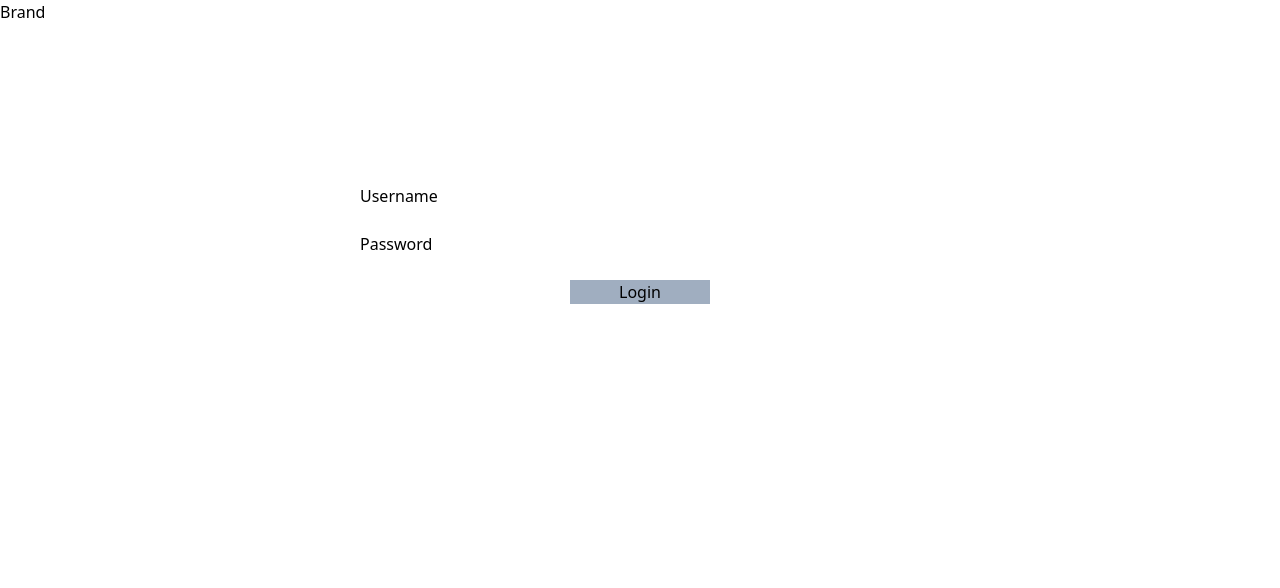
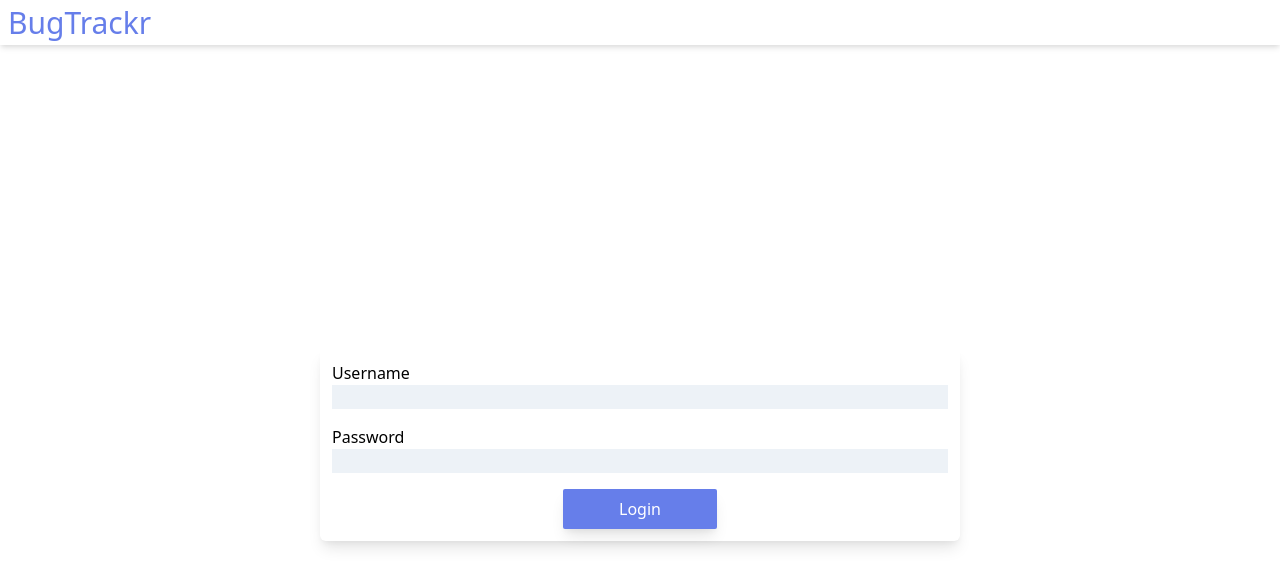
Before and after one commit to BugTrackr/bugtrackr, a React app in the folder client/: page /login in a window 1280 px wide. Shown: the top 588 px of the page. Built offline with nearby package versions, Linux system fonts and the light colour scheme.

Commit message:
added styles and a new component (ProjectDetail)

```diff
--- a/client/src/components/BodyNav.jsx
+++ b/client/src/components/BodyNav.jsx
@@ -3,11 +3,11 @@ import { NavLink, useLocation } from 'react-router-dom';
 
 export default (props) => {
   return (
-    <div>
-      <NavLink to="/projects" activeClassName="text-blue-500">
+    <div className="flex flex-col flex-none">
+      <NavLink to="/projects" activeClassName="text-indigo-500">
         Projects
       </NavLink>
-      <NavLink to="/bugs" activeClassName="text-blue-500">
+      <NavLink to="/bugs" activeClassName="text-indigo-500">
         Your assigned bugs
       </NavLink>
     </div>
--- a/client/src/components/Content.jsx
+++ b/client/src/components/Content.jsx
@@ -4,7 +4,7 @@ import DisplaySection from './DisplaySection';
 
 export default () => {
   return (
-    <div>
+    <div className="w-full flex align-center p-4 space-x-4">
       <BodyNav />
       <DisplaySection />
     </div>
--- a/client/src/components/Detail.jsx
+++ b/client/src/components/Detail.jsx
@@ -1,7 +1,14 @@
 import React from 'react';
-import { useParams, useRouteMatch } from 'react-router-dom';
+import { useParams, Switch, Route } from 'react-router-dom';
 
+import ProjectDetail from '../components/ProjectDetail';
 export default (props) => {
-  console.log('props', props);
-  return <div>Detail</div>;
+  return (
+    <div>
+      <Switch>
+        <Route path="/projects/:id" component={ProjectDetail} />
+        <Route path="/bugs/:id" component={() => <div>Bug Detail</div>} />
+      </Switch>
+    </div>
+  );
 };
--- a/client/src/components/DisplaySection.jsx
+++ b/client/src/components/DisplaySection.jsx
@@ -8,7 +8,7 @@ export default () => {
   console.log('path', path);
   console.log('url', url);
   return (
-    <div>
+    <div className="w-full">
       <div>This is the display section</div>
       <Switch>
         <Route
--- a/client/src/components/Login.jsx
+++ b/client/src/components/Login.jsx
@@ -15,16 +15,20 @@ const Login = ({ logIn, history }) => {
   };
 
   return (
-    <div className="container w-full mx-auto p-20">
+    <div className="w-full min-h-full flex items-center justify-center">
       <form
         onSubmit={handleSubmit}
-        className="h-64 w-1/2 mx-auto my-20 flex flex-col"
+        className="h-auto w-1/2 flex flex-col shadow-lg p-3 rounded-md"
       >
-        <label htmlFor="username">Username</label>
-        <input type="text" id="username" required className="w-full" />
-        <label htmlFor="password">Password</label>
-        <input type="password" id="password" required className="w-full" />
-        <button type="submit" className="block w-1/4 mx-auto bg-gray-500">
+        <div className="mb-4">
+          <label htmlFor="username">Username</label>
+          <input type="text" id="username" required className="w-full bg-gray-200 focus:outline-none focus:border-indigo-300 focus:shadow-outline focus:border-solid focus:border-2" />
+        </div>
+        <div className="mb-4">
+          <label htmlFor="password">Password</label>
+          <input type="password" id="password" required className="w-full bg-gray-200 focus:outline-none focus:border-indigo-300 focus:shadow-outline focus:border-solid focus:border-2" />
+        </div>
+        <button type="submit" className="block w-1/4 mx-auto bg-indigo-500 rounded-sm p-2 shadow-lg text-white transform hover:scale-105 transition duration-300 ease-in">
           Login
         </button>
       </form>
--- /dev/null
+++ b/client/src/components/ProjectDetail.jsx
@@ -0,0 +1,36 @@
+import React from 'react';
+
+export default (props) => {
+  const mockProjectDetailData = [
+    {
+      bugId: 321,
+      description: 'a bug 1',
+      status: 'status',
+    },
+    {
+      bugId: 3212,
+      description: 'a bug 2',
+      status: 'status',
+    },
+    {
+      bugId: 123,
+      description: 'a bug 3',
+      status: 'status',
+    },
+  ];
+  return (
+    <div className="container">
+      <ul>
+        {mockProjectDetailData.map((item) => {
+          return (
+            <li className="flex">
+              <div>{item.bugId}</div>
+              <div>{item.description}</div>
+              <div>{item.status}</div>
+            </li>
+          );
+        })}
+      </ul>
+    </div>
+  );
+};
--- a/client/src/components/ProjectList.jsx
+++ b/client/src/components/ProjectList.jsx
@@ -1,7 +1,10 @@
-import React from 'react';
+import React, {useEffect} from 'react';
+import { connect } from "react-redux";
+import {bindActionCreators} from 'redux'
 import ProjectListItem from './ProjectListItem';
+import { fetchProjects } from "../actions/project";
 
-export default ({ projects, history }) => {
+export const ProjectList = ({ projects, history, fetchProjects }) => {
   const mockItemList = [
     {
       projectName: 'Project 1',
@@ -15,8 +18,12 @@ export default ({ projects, history }) => {
     },
   ];
 
+  useEffect(() => {
+    console.log('here')
+    // fetchProjects();
+  }, [projects]);
+
   const handleItemClick = (id) => {
-    console.log('CLICKED');
     history.push(`/projects/${id}`);
   };
 
@@ -36,3 +43,15 @@ export default ({ projects, history }) => {
     </div>
   );
 };
+
+const mapStateToProps = state => {
+  return {
+    projects: state.projects
+  }
+};
+
+const mapDispatchToProps = dispatch => bindActionCreators({
+  fetchProjects
+}, dispatch);
+
+export default connect(null, mapDispatchToProps)(ProjectList);
--- a/client/src/components/ProjectListItem.jsx
+++ b/client/src/components/ProjectListItem.jsx
@@ -2,7 +2,7 @@ import React from 'react';
 
 export default ({ projectName, id, activeBugs, onClick }) => {
   return (
-    <li onClick={onClick}>
+    <li onClick={onClick} className="flex justify-between">
       <div>{projectName}</div>
       <div>{id}</div>
       <div>{activeBugs}</div>
--- a/client/src/components/TopNav.jsx
+++ b/client/src/components/TopNav.jsx
@@ -11,8 +11,8 @@ const TopNav = ({ logOut, ...props }) => {
       to="/"
       render={(props) => {
         return (
-          <div>
-            <div>Brand</div>
+          <div className="shadow-md flex justify-between px-2">
+            <div className="text-indigo-500 text-3xl">BugTrackr</div>
             <PrivateRoute
               {...props}
               component={(props) => {
```
